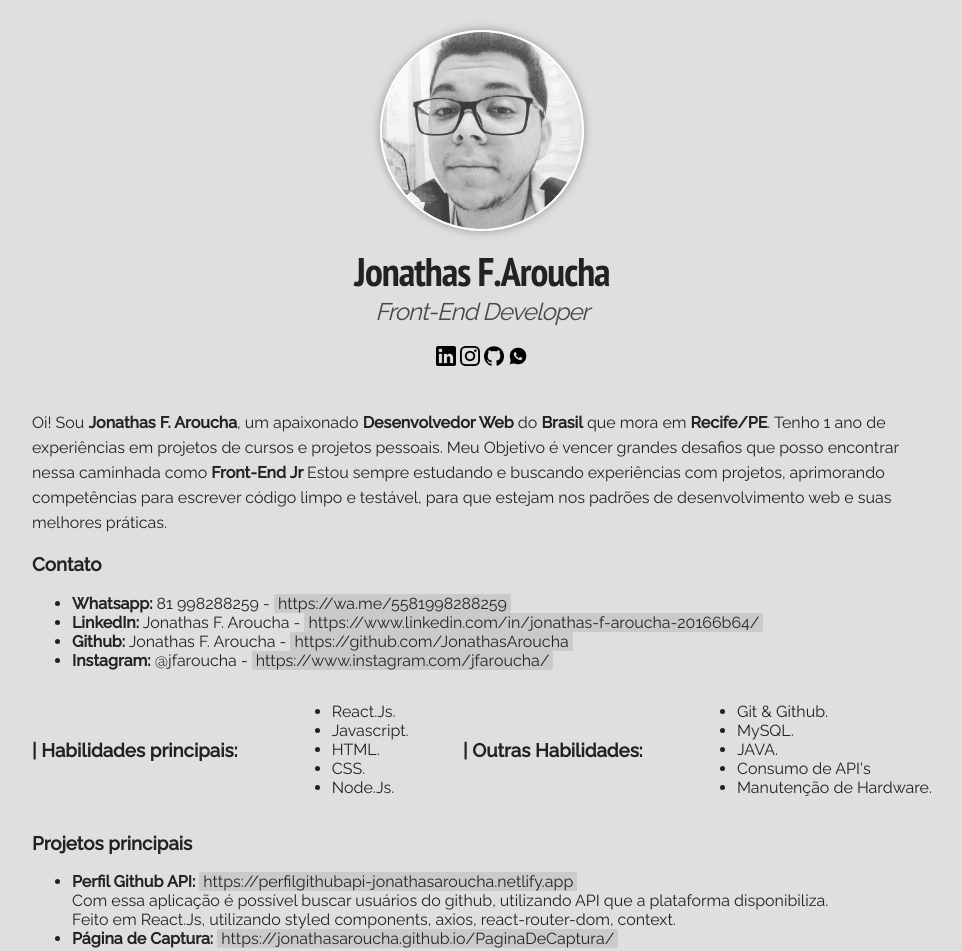
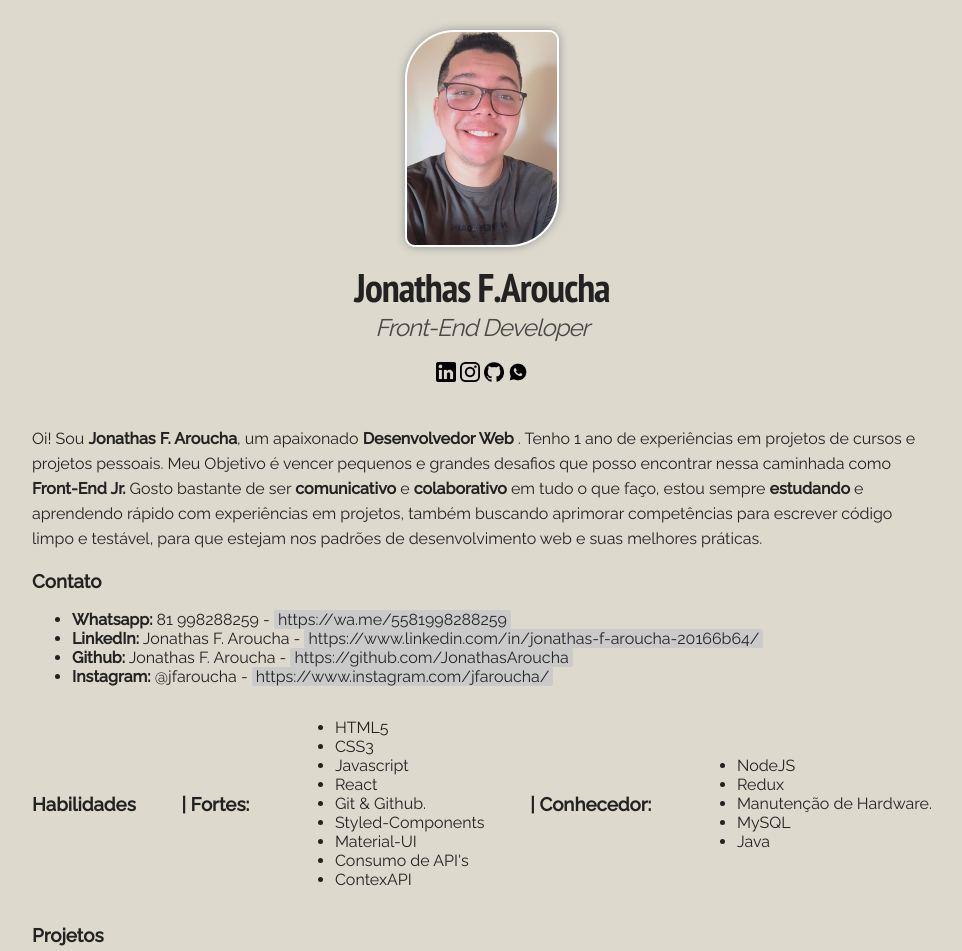
Before and after one commit to JonathasAroucha/Curriculo, a plain HTML site: page index.html in a window 1280 px wide. Shown: the top 951 px of the page, without its empty margins (158-1120 px from the left). Drawn offline with Linux system fonts and the light colour scheme.

Commit message:
"Atualização de Currículo"

```diff
--- a/style.css
+++ b/css/style.css
@@ -1,5 +1,5 @@
 body {
-    background: #dfdfdf;
+    background: #ddd9cd;
     font-family: 'Raleway', sans-serif;
     color: rgb(34, 34, 34);
     margin: 0;
@@ -18,12 +18,12 @@ body {
   }
 
 .foto-principal {
-    width: 200px;
+    width: 150px;
     border: 2px solid #FFFFFF; /* shorthand */
-    border-radius: 50%;
+    border-radius: 50px 10px;
     margin: 30px 30px 0 30px;
     box-shadow: 0px 0px 10px #959595;
-}
+  }
 
 .habilidades{
     display: flex;
--- a/index.html
+++ b/index.html
@@ -9,42 +9,41 @@
     <link
         href="https://fonts.googleapis.com/css2?family=PT+Sans+Narrow:wght@700&family=Raleway:wght@400;500&display=swap"
         rel="stylesheet" />
-    <link rel="stylesheet" href="style.css" />
+    <link rel="stylesheet" href="/css/style.css" />
 </head>
 
 <body>
     <div class="container">
         <div class="profile">
-            <img src="foto.png" alt="JonathasAroucha" class="foto-principal" />
+            <img src="./images/me.JPG" alt="JonathasAroucha" class="foto-principal" />
 
             <h1>Jonathas F.Aroucha</h1>
             <h2>Front-End Developer</h2>
 
             <a href="https://www.linkedin.com/in/jonathas-f-aroucha-20166b64/" target="_blank" class="social-links">
-                <img src="linkedin.png" alt="LinkedIn" class="social-icons" />
+                <img src="./images/linkedin.png" alt="LinkedIn" class="social-icons" />
             </a>
 
             <a href="https://www.instagram.com/jfaroucha/" target="_blank" class="social-links">
-                <img src="instagram.png" alt="Instagram" class="social-icons" />
+                <img src="./images/instagram.png" alt="Instagram" class="social-icons" />
             </a>
 
             <a href="https://github.com/JonathasAroucha" target="_blank" class="social-links">
-                <img src="github.png" alt="Github" class="social-icons" />
+                <img src="./images/github.png" alt="Github" class="social-icons" />
             </a>
 
             <a href="https://wa.me/5581998288259" target="_blank" class="social-links">
-                <img src="whatsapp.png" alt="Whatsapp" class="social-icons" />
+                <img src="./images/whatsapp.png" alt="Whatsapp" class="social-icons" />
             </a>
         </div>
         <p>
             Oi! Sou <strong> Jonathas F. Aroucha</strong>, um apaixonado
-            <strong> Desenvolvedor Web </strong> do <b>Brasil</b> que mora em
-            <strong>Recife/PE</strong>. Tenho 1 ano de experiências em projetos de
-            cursos e projetos pessoais. Meu Objetivo é vencer grandes desafios que
-            posso encontrar nessa caminhada como
-            <strong> Front-End Jr </strong> Estou sempre estudando e buscando
-            experiências com projetos, aprimorando competências para escrever código
-            limpo e testável, para que estejam nos padrões de desenvolvimento web e
+            <strong> Desenvolvedor Web </strong>. Tenho 1 ano de experiências em projetos de
+            cursos e projetos pessoais. Meu Objetivo é vencer pequenos e grandes desafios que
+            posso encontrar nessa caminhada como <strong> Front-End Jr. </strong> Gosto bastante de ser
+            <strong>comunicativo </strong> e <strong>colaborativo</strong> em tudo o que faço, estou sempre
+            <strong>estudando</strong> e aprendendo rápido com experiências em projetos, também buscando aprimorar
+            competências para escrever código limpo e testável, para que estejam nos padrões de desenvolvimento web e
             suas melhores práticas.
         </p>
 
@@ -72,38 +71,46 @@
             </li>
         </ul>
         <div class="habilidades">
-            <h3>| Habilidades principais:</h3>
+            <h3>Habilidades</h3>
+            <h3>| Fortes:</h3>
             <ul>
-                <li>React.Js.</li>
-                <li>Javascript.</li>
-                <li>HTML.</li>
-                <li>CSS.</li>
-                <li>Node.Js.</li>
+                <li>HTML5</li>
+                <li>CSS3</li>
+                <li>Javascript</li>
+                <li>React</li>
+                <li>Git & Github.</li>
+                <li>Styled-Components</li>
+                <li>Material-UI</li>
+                <li>Consumo de API's</li>
+                <li>ContexAPI</li>
             </ul>
-            <h3>| Outras Habilidades:</h3>
+            <h3>| Conhecedor:</h3>
             <ul>
-                <li>Git & Github.</li>
-                <li>MySQL.</li>
-                <li>JAVA.</li>
-                <li>Consumo de API's</li>
+                <li>NodeJS</li>
+                <li>Redux</li>
                 <li>Manutenção de Hardware.</li>
+                <li>MySQL</li>
+                <li>Java</li>
+
             </ul>
         </div>
-        <h3>Projetos principais</h3>
+        <h3>Projetos</h3>
         <ul>
             <li>
                 <b>Perfil Github API:</b>
                 <a href="https://perfilgithubapi-jonathasaroucha.netlify.app">
                     https://perfilgithubapi-jonathasaroucha.netlify.app
                 </a>
-                <br /> Com essa aplicação é possível buscar usuários do github, utilizando API que a plataforma disponibiliza.<br> Feito em React.Js, utilizando styled components, axios, react-router-dom, context.
+                <br /> Com essa aplicação é possível buscar usuários do github, utilizando API que a plataforma
+                disponibiliza.<br> Feito em React.Js, utilizando styled components, axios, react-router-dom, context.
             </li>
             <li>
                 <b>Página de Captura:</b>
                 <a href="https://jonathasaroucha.github.io/PaginaDeCaptura/">
                     https://jonathasaroucha.github.io/PaginaDeCaptura/
                 </a>
-                <br />Página de um site voltada para um único assunto, com o objetivo de obter as informações de contato de um usuário para transformá-lo em um lead.<br>
+                <br />Página de um site voltada para um único assunto, com o objetivo de obter as informações de contato
+                de um usuário para transformá-lo em um lead.<br>
                 Feito em HTML e CSS já incluso o Mailchimp.
             </li>
             <li>
@@ -111,7 +118,8 @@
                 <a href="https://jonathasaroucha.github.io/Linktree/">
                     https://jonathasaroucha.github.io/Linktree/
                 </a>
-                <br />O Linktree é uma aplicação online para Instagram que permite divulgar os links de todos os seus perfis e sites em um mesmo lugar.<br>
+                <br />O Linktree é uma aplicação online para Instagram que permite divulgar os links de todos os seus
+                perfis e sites em um mesmo lugar.<br>
                 Feito em HTML e CSS já incluso ao Google Analytics.
             </li>
             <li>
@@ -153,6 +161,3 @@
 </body>
 
 </html>
-
-<!-- Sou de <strong>Recife/PE</strong>, whatsapp <strong>81 998288259</strong> e LinkedIn -
-                <strong>linkedin.com/in/jonathas-aroucha-20166b64/ </strong> -->
```
Also changed, not shown: foto.png (deleted), images/github.png (renamed from github.png), images/instagram.png (renamed from instagram.png), images/linkedin.png (renamed from linkedin.png), images/me.JPG (added), images/whatsapp.png (renamed from whatsapp.png).
